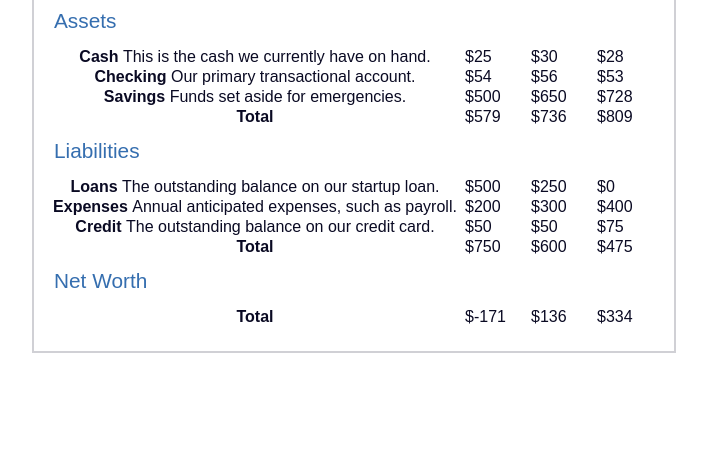
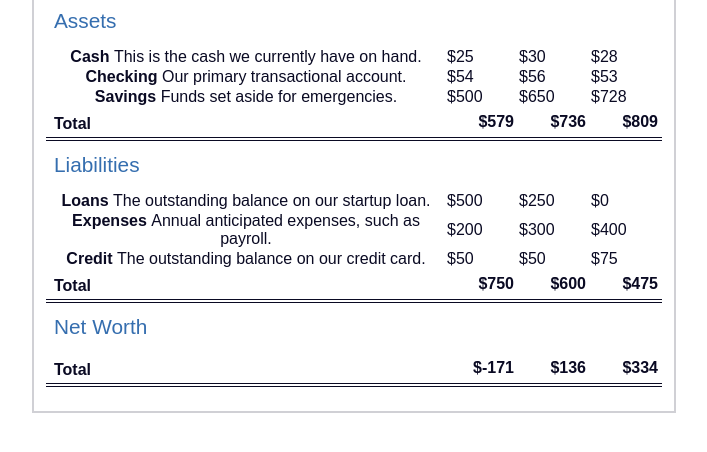
Before and after one commit to Abaljerind/balance-sheet, a plain HTML site: page index.html in a window 1280 px wide. Shown: the part 164-616 px from the top of the page, without its empty margins (286-993 px from the left). Drawn offline with Linux system fonts and the light colour scheme.

Commit message:
add style: tbody th, tr[class="total"], tr[class="total"] th, tr.total td

```diff
--- a/css/main.css
+++ b/css/main.css
@@ -108,3 +108,24 @@ tbody td {
   max-width: 4rem;
   /* until here. */
 }
+
+tbody th {
+  width: calc(100% - 12rem);
+}
+
+/* The [attribute="value"] selector targets any element that has an attribute with a specific value.  */
+tr[class="total"] {
+  border-bottom: 4px double #0a0a23;
+  font-weight: bold;
+}
+
+tr[class="total"] th {
+  text-align: left;
+  padding: 0.5rem 0 0.25rem 0.5rem;
+}
+
+/* The key difference between tr[class="total"] and tr.total is that the first will select tr elements where the only class is total. The second will select tr elements where the class includes total. */
+tr.total td {
+  text-align: right;
+  padding: 0 0.25rem;
+}
```
